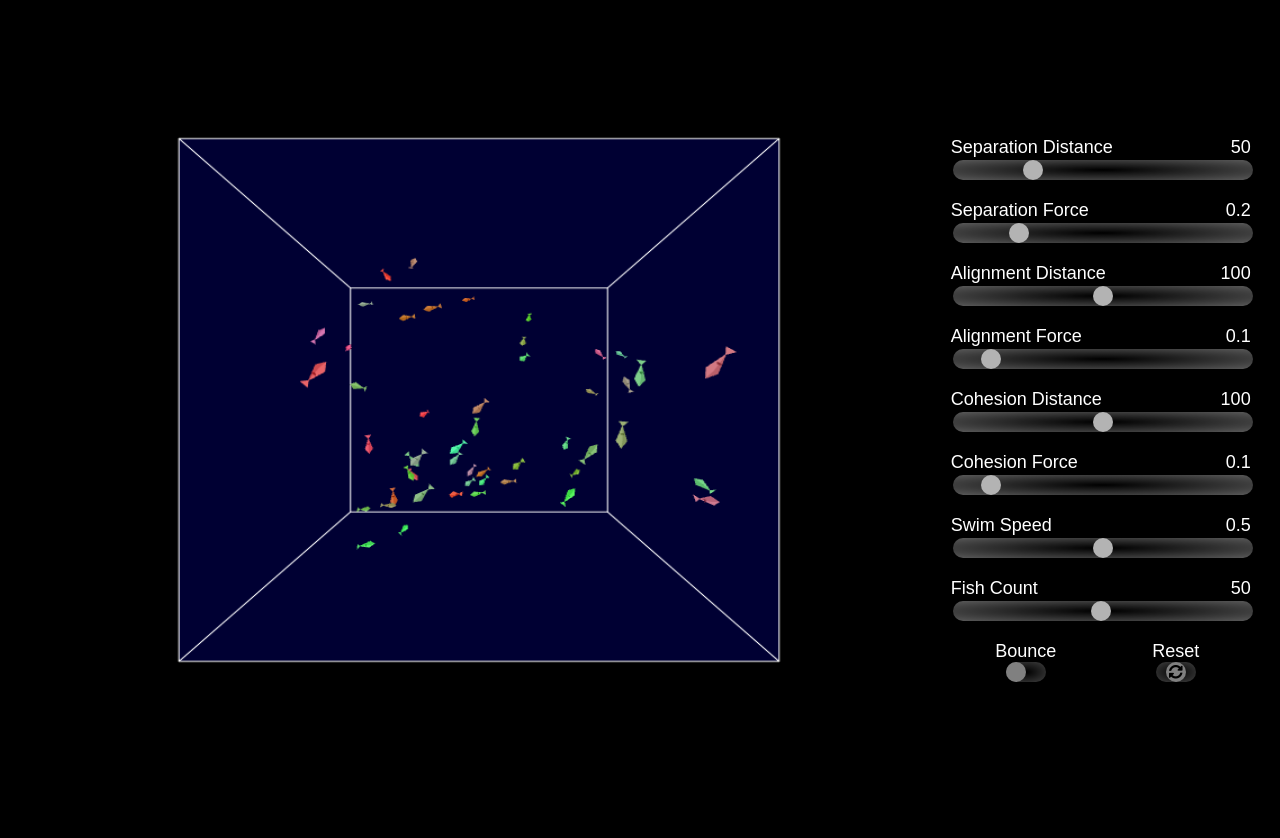
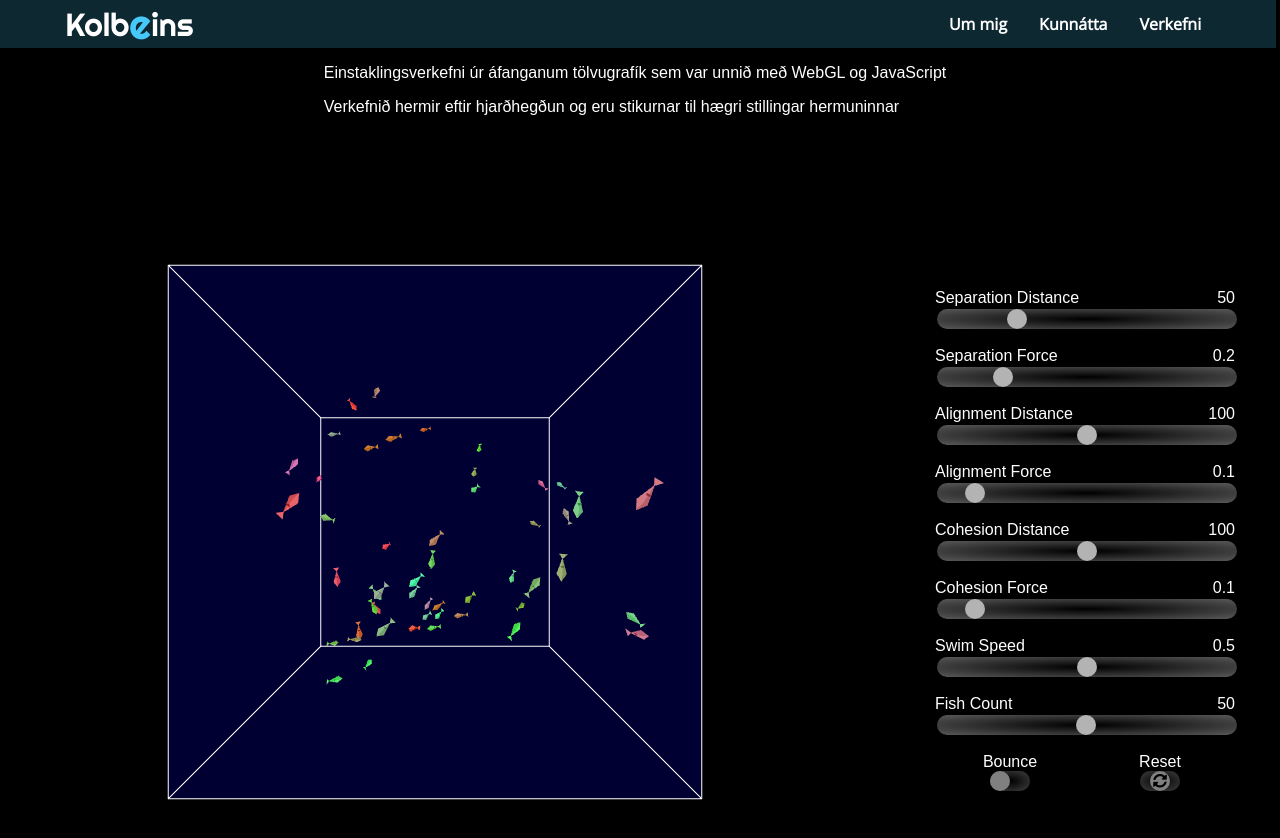
Before and after one commit to isakkolbeins/isakkolbeins.github.io, a website: page Fish/index.html in a window 1280 px wide. Before the commit the page ends 800 px from the top, so only its background shows below. Drawn offline with nearby package versions, Linux system fonts and the light colour scheme; animation ran at ten frames a second; a web font is replaced by a local one.

Commit message:
fiskar tengdir og placeholderar komnir

```diff
--- a/Fish/Angel/fish.css
+++ b/Fish/fish.css
@@ -1,20 +1,83 @@
+
 html {
     background-color: black;
-    font-size: 18px;
     color: #ffffff;
     font-family: 'Francois One', sans-serif;
 }
 
 body {
+  margin: 0 auto;
+  margin-left: -10px;
+}
+
+.navbar {
+  display: flex;
+  justify-content: center;
+  width: 100%;
+  position: fixed;
+  z-index: 1;
+  background-color: rgba(71, 199, 250, 0.2);
+  padding: 0.2rem;
+}
+
+.navbarWrapper {
+  display: flex;
+  flex-direction: row;
+  justify-content: space-between;
+  align-items: center;
+  width: 100%;
+  font-size: 1rem;
+  max-width: 1200px;
+}
+
+.navLinksRight {
+  display: flex;
+  flex-direction: row;
+  justify-content: center;
+}
+.navLinkLeft {
+  margin-left: 2rem;
+  display: flex;
+  flex-direction: row;
+  justify-content: center;
+}
+
+.navLink a {
+  font-weight: bold;
+  text-decoration: none;
+  margin-right: 2rem;
+  color: white;
+  font-family: 'Open Sans', sans-serif;
+}
+
+.kolbeinsLogo {
+  font-family: 'Righteous', cursive;
+  font-weight: 400;
+  font-size: 2rem;
+  display: flex;
+  align-items: center;
+  margin: 0 auto;
+}
+
+.eLogo {
+  color: #46c8fa;
+  font-size: 1.3em;
+  margin-top: -5px;
+  margin-bottom: -5px;
+}
+
+main {
     display: flex;
-    justify-content: space-evenly;
-    align-items: center;}
+    justify-content: space-between;
+    align-items: center;
+    margin: 0 auto;
+    width:100%;
+  }
 
 canvas {
     width: 100%;
-    height: 100%;
-    max-width: 900px;
-    max-height: 900px;
+    max-width: 800px;
+    max-height: 800px;
     min-width: 300px;
     min-height: 300px;
 }
@@ -110,7 +173,6 @@ canvas {
     filter: progid:DXImageTransform.Microsoft.gradient( startColorstr='#00ffffff', endColorstr='#80ffffff',GradientType=1 );
     -webkit-transition: .4s;
     transition: .4s;
-
   }
 
   .toggle:before {
@@ -155,6 +217,14 @@ canvas {
     color: black;
   }
 
+  .page {
+    max-width: 1200px;
+    display: flex;
+    flex-direction: column;
+    align-items: center;
+    padding-top: 3rem;
+    margin: 0 auto;
+  }
 
   @media only screen and (max-width: 1200px) {
     canvas {
@@ -163,7 +233,7 @@ canvas {
         }
     }
   @media only screen and (max-width: 1080px) {
-    body {
+    main {
         flex-direction: column;
         justify-content: flex-start;
         }
@@ -180,10 +250,10 @@ canvas {
       max-width: 600px;
       max-height: 600px;
       }
+    }
   @media only screen and (max-width: 600px) {
     canvas {
       max-width: 300px;
       max-height: 300px;
       }
-
   }
--- a/Fish/Angel/fish.html
+++ b/Fish/index.html
@@ -1,11 +1,17 @@
 <html>
-<link rel="stylesheet" href="fish.css">
-<link href="https://fonts.googleapis.com/css?family=Francois+One" rel="stylesheet">
-<meta name="viewport" content="width=device-width, initial-scale=1.0">
-<link rel="stylesheet" href="https://use.fontawesome.com/releases/v5.7.0/css/all.css" integrity="sha384-lZN37f5QGtY3VHgisS14W3ExzMWZxybE1SJSEsQp9S+oqd12jhcu+A56Ebc1zFSJ" crossorigin="anonymous">
+    <head>
+        <link rel="stylesheet" href="fish.css">
+        <link href="https://fonts.googleapis.com/css?family=Francois+One|Open+Sans|Righteous" rel="stylesheet">
+        <meta name="viewport" content="width=device-width, initial-scale=1.0">
+        <link rel="stylesheet" href="https://use.fontawesome.com/releases/v5.7.0/css/all.css" integrity="sha384-lZN37f5QGtY3VHgisS14W3ExzMWZxybE1SJSEsQp9S+oqd12jhcu+A56Ebc1zFSJ" crossorigin="anonymous">
+        <link rel="icon" type="image/png" sizes="32x32" href="/favicon/favicon-32x32.png">
+        <link rel="icon" type="image/png" sizes="16x16" href="/favicon/favicon-16x16.png">
+        <title>Ísak Arnar Kolbeins - Fish</title>
+    </head>
+<body>
+
 
 <script id="vertex-shader" type="x-shader/x-vertex">
-
 attribute  vec4 vPosition;
 
 uniform mat4 projection;
@@ -30,15 +36,50 @@ main()
 }
 </script>
 
-<script type="text/javascript" src="../Common/webgl-utils.js"></script>
-<script type="text/javascript" src="../Common/webgl-utils.js"></script>
-<script type="text/javascript" src="../Common/initShaders.js"></script>
-<script type="text/javascript" src="../Common/MV.js"></script>
+<script type="text/javascript" src="Common/webgl-utils.js"></script>
+<script type="text/javascript" src="Common/initShaders.js"></script>
+<script type="text/javascript" src="Common/MV.js"></script>
 <script type="text/javascript" src="vertices.js"></script>
 <script type="text/javascript" src="fish.js"></script>
 <script type="text/javascript" src="util.js"></script>
 
-<body >
+<nav class="navbar">
+    <div class="navbarWrapper">
+      <div class="navLink navLinkLeft">
+        <a href="../#home">
+          <h1 class="kolbeinsLogo">Kolb<span class="eLogo">e</span>ins</h1>
+        </a>
+      </div>
+      <div class="navLinksRight">
+        <div class="navLink">
+          <a href="../#about">
+            Um mig
+          </a>
+        </div>
+        <div class="navLink">
+          <a href="../#knowledge">
+            Kunnátta
+          </a>
+        </div>
+        <div class="navLink">
+          <a href="../#work">
+            Verkefni
+          </a>
+        </div>
+      </div>
+      </div>
+      </div>
+    </nav>
+
+    <div class="page">
+        <div class="info">
+            <p>Einstaklingsverkefni úr áfanganum tölvugrafík sem var unnið með WebGL og JavaScript</p>
+            <p>Verkefnið hermir eftir hjarðhegðun og eru stikurnar til hægri stillingar hermuninnar</p>
+        </div>
+
+
+    <main>
+
     <canvas id="gl-canvas" width="800" height="800">
     Oops ... your browser doesn't support the HTML5 canvas element
     </canvas>
@@ -127,13 +168,11 @@ main()
                         <span class="toggle reset"><i class="fas fa-sync-alt"></i></span>
                 </label>
             </div>
+        </div>
+        </div>
+</main>
 
+</div>
+</body>
 
-        </div>
-
-
-        </div>
-
-
-</body>
 </html>
--- a/styles.css
+++ b/styles.css
@@ -26,7 +26,7 @@ body {
   position: fixed;
   z-index: 1;
   background-color: rgba(0,0,0, 0.5);
-  padding: 0.5rem;
+  padding: 0.2rem;
 }
 
 .navbarWrapper {
@@ -88,16 +88,21 @@ body {
 }
 
 footer {
+  justify-content: center;
+  width: 100%;
+  position: fixed;
+  z-index: 1;
+  background-color: rgba(0,0,0, 0.5);
   display: flex;
-  justify-content: space-around;
   font-weight: bold;
+  bottom: 0;
 }
 
 .footerElement {
   display: flex;
-  flex-direction: row-reverse;
-  align-items: center;
-  padding: 3rem;
+    flex-direction: row-reverse;
+    align-items: center;
+    padding-right: 6rem;
 }
 
 .footerElement a {
@@ -106,7 +111,7 @@ footer {
 
 .footerElement img {
   height: 2rem;
-  margin: 1rem;
+  margin: 0.5rem;
 }
 
 .kolbeinsLogo{
@@ -120,6 +125,8 @@ footer {
 .eLogo {
   color: #46c8fa;
   font-size: 1.3em;
+  margin-top: -5px;
+  margin-bottom: -5px;
 }
 
 .content {
@@ -162,18 +169,18 @@ footer {
   padding-left: 1.5rem;
 }
 
-.html {width: 100%; background-color: #46c8fa;}
-.css {width: 95%; background-color: #46c8fa;}
-.js {width: 100%; background-color: #46c8fa;}
-.es {width: 45%; background-color: #46c8fa;}
-.java {width: 75%; background-color: #46c8fa;}
-.cpp {width: 40%; background-color: #46c8fa;}
-.git {width: 65%; background-color: #46c8fa;}
-.npm {width: 70%; background-color: #46c8fa;}
-.sql {width: 80%; background-color: #46c8fa;}
-.py {width: 85%; background-color: #46c8fa;}
-.react {width: 65%; background-color: #46c8fa;}
-.webgl {width: 30%; background-color: #46c8fa;}
+.html {width: 100%; background-color: #46c7fab2;}
+.css {width: 95%; background-color: #46c7fab2;}
+.js {width: 100%; background-color: #46c7fab2;}
+.es {width: 45%; background-color: #46c7fab2;}
+.java {width: 75%; background-color: #46c7fab2;}
+.cpp {width: 40%; background-color: #46c7fab2;}
+.git {width: 65%; background-color: #46c7fab2;}
+.npm {width: 70%; background-color: #46c7fab2;}
+.sql {width: 80%; background-color: #46c7fab2;}
+.py {width: 85%; background-color: #46c7fab2;}
+.react {width: 65%; background-color: #46c7fab2;}
+.webgl {width: 30%; background-color: #46c7fab2;}
 
 
 .bars {
@@ -193,7 +200,7 @@ footer {
   border-radius: 50%;
   width: 400px;
   height: 400px;
-
+  margin-top: 3rem;
   display: inline-block;
   position: relative;
 }
@@ -202,7 +209,6 @@ footer {
   width: 400px;
   height: 400px;
   border: 2px solid black;
-
   display: block;
 }
 .circleImgWrapper:after {
@@ -215,3 +221,30 @@ footer {
   position: absolute;
   top: 0; left: 0;
 }
+
+.work {
+  width: 100%;
+}
+.workWrapper a{
+  width: 100%;
+  display: flex;
+  flex-direction: row;
+  justify-content: center;
+  align-items: center;
+  padding: 1rem;
+}
+
+.workWrapper img {
+  width: 70%;
+  border: 0.2rem solid;
+  border-radius: 25%;
+}
+
+.plainText {
+  width: 70%;
+  line-height: 1.5rem;
+}
+
+.plainText p {
+  margin: 1rem;
+}
```
Also changed, not shown: index.html (+32 -6 lines), Fish/fish.js (renamed from Fish/Angel/fish.js), Fish/util.js (renamed from Fish/Angel/util.js), Fish/vertices.js (renamed from Fish/Angel/vertices.js), img/clock.gif (added), img/pacsnake.gif (added), 1 other file.
